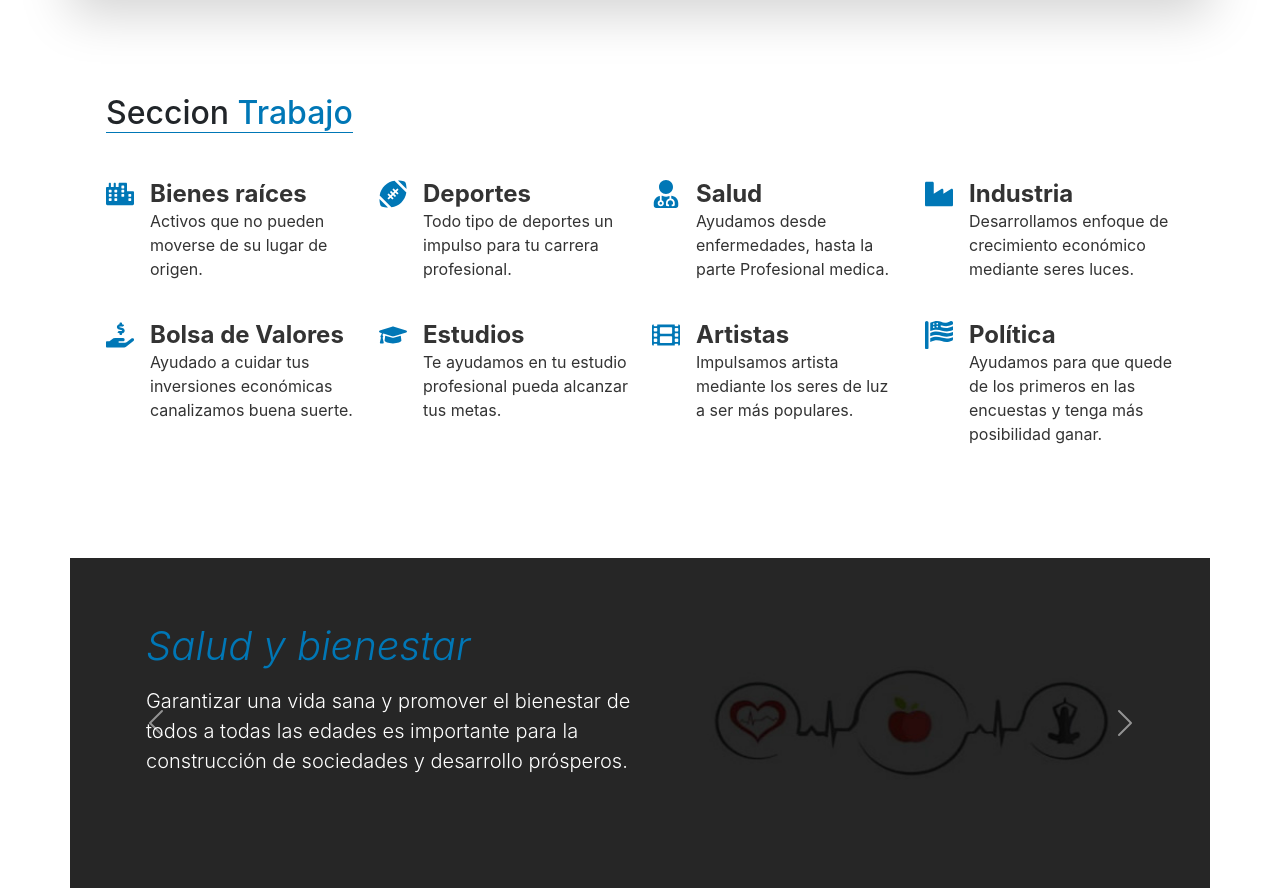
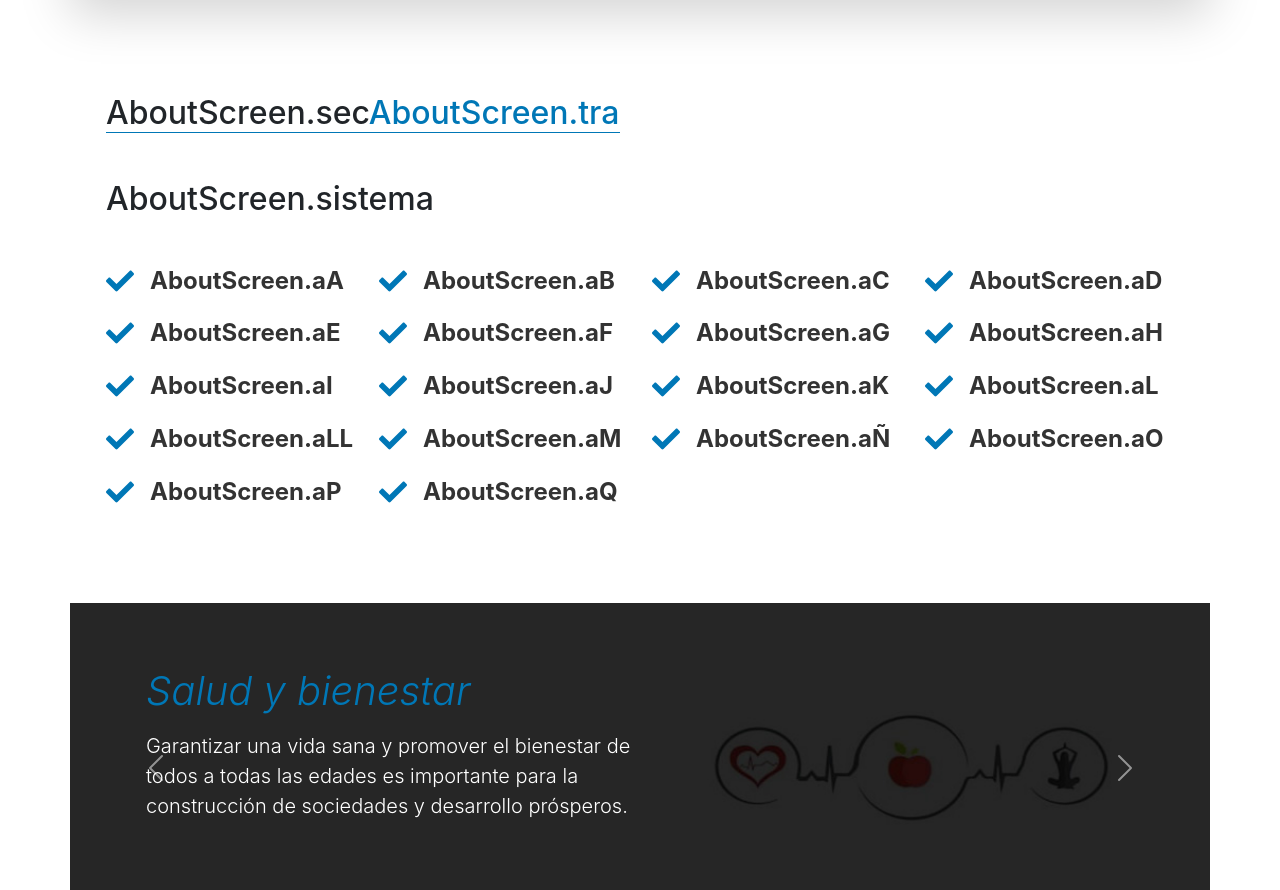
Before and after one commit to codigoarchivo/edgars_pendulum, a React (Create React App) app in the folder client/: page / in a window 1280 px wide. Shown: the part 1677-2567 px from the top of the page. Built offline with nearby package versions, Linux system fonts and the light colour scheme.

Commit message:
client/src/components/sectionAbout/AboutScreen.js: se agregaron las nuevas sistemas

```diff
--- a/client/src/components/sectionAbout/AboutScreen.js
+++ b/client/src/components/sectionAbout/AboutScreen.js
@@ -12,10 +12,18 @@ export const AboutScreen = () => {
             data-aos-duration="2000"
             className="border-color-cont"
           >
-            {t("AboutScreen.secciones")}
+            {t("AboutScreen.sec")}
             <span className="text-cont-primary">
-              {t("AboutScreen.trabajo")}
+              {t("AboutScreen.tra")}
             </span>
+          </span>
+        </h2>
+        <h2 className="mb-5">
+          <span
+            data-aos="fade-up"
+            data-aos-duration="2000"
+          >
+            {t("AboutScreen.sistema")}
           </span>
         </h2>
 
@@ -26,11 +34,10 @@ export const AboutScreen = () => {
               width="1.75em"
               height="1.75em"
             >
-              <i className="fas fa-city"></i>
+              <i class="fa fa-check"></i>
             </svg>
             <div className="text-cont-secondary">
-              <h4 className="fw-bold mb-0">{t("AboutScreen.bienes")}</h4>
-              <p>{t("AboutScreen.activos")}</p>
+              <h4 className="fw-bold mb-0">{t("AboutScreen.aA")}</h4>
             </div>
           </div>
           <div className="col d-flex align-items-start">
@@ -39,11 +46,10 @@ export const AboutScreen = () => {
               width="1.75em"
               height="1.75em"
             >
-              <i className="fas fa-football-ball"></i>
+              <i class="fa fa-check"></i>
             </svg>
             <div className="text-cont-secondary">
-              <h4 className="fw-bold mb-0">{t("AboutScreen.deportes")}</h4>
-              <p>{t("AboutScreen.tipo")}</p>
+              <h4 className="fw-bold mb-0">{t("AboutScreen.aB")}</h4>
             </div>
           </div>
           <div className="col d-flex align-items-start">
@@ -52,11 +58,10 @@ export const AboutScreen = () => {
               width="1.75em"
               height="1.75em"
             >
-              <i className="fas fa-user-md"></i>
+              <i class="fa fa-check"></i>
             </svg>
             <div className="text-cont-secondary">
-              <h4 className="fw-bold mb-0">{t("AboutScreen.salud")}</h4>
-              <p>{t("AboutScreen.ayudamos")}</p>
+              <h4 className="fw-bold mb-0">{t("AboutScreen.aC")}</h4>
             </div>
           </div>
           <div className="col d-flex align-items-start">
@@ -65,11 +70,10 @@ export const AboutScreen = () => {
               width="1.75em"
               height="1.75em"
             >
-              <i className="fas fa-industry"></i>
+              <i class="fa fa-check"></i>
             </svg>
             <div className="text-cont-secondary">
-              <h4 className="fw-bold mb-0">{t("AboutScreen.industria")}</h4>
-              <p>{t("AboutScreen.desarrollo")}</p>
+              <h4 className="fw-bold mb-0">{t("AboutScreen.aD")}</h4>
             </div>
           </div>
           <div className="col d-flex align-items-start">
@@ -78,11 +82,10 @@ export const AboutScreen = () => {
               width="1.75em"
               height="1.75em"
             >
-              <i className="fas fa-hand-holding-usd"></i>
+              <i class="fa fa-check"></i>
             </svg>
             <div className="text-cont-secondary">
-              <h4 className="fw-bold mb-0">{t("AboutScreen.bolsa")}</h4>
-              <p>{t("AboutScreen.cuidar")}</p>
+              <h4 className="fw-bold mb-0">{t("AboutScreen.aE")}</h4>
             </div>
           </div>
           <div className="col d-flex align-items-start">
@@ -91,11 +94,10 @@ export const AboutScreen = () => {
               width="1.75em"
               height="1.75em"
             >
-              <i className="fas fa-graduation-cap"></i>
+              <i class="fa fa-check"></i>
             </svg>
             <div className="text-cont-secondary">
-              <h4 className="fw-bold mb-0">{t("AboutScreen.estudios")}</h4>
-              <p>{t("AboutScreen.ayuda")}</p>
+              <h4 className="fw-bold mb-0">{t("AboutScreen.aF")}</h4>
             </div>
           </div>
           <div className="col d-flex align-items-start">
@@ -104,11 +106,10 @@ export const AboutScreen = () => {
               width="1.75em"
               height="1.75em"
             >
-              <i className="fas fa-film"></i>
+              <i class="fa fa-check"></i>
             </svg>
             <div className="text-cont-secondary">
-              <h4 className="fw-bold mb-0">{t("AboutScreen.artista")}</h4>
-              <p>{t("AboutScreen.impulsa")}</p>
+              <h4 className="fw-bold mb-0">{t("AboutScreen.aG")}</h4>
             </div>
           </div>
           <div className="col d-flex align-items-start">
@@ -116,12 +117,131 @@ export const AboutScreen = () => {
               className="bi text-cont-primary flex-shrink-0 me-3"
               width="1.75em"
               height="1.75em"
-              >
-              <i className="fas fa-flag-usa"></i>
+            >
+              <i class="fa fa-check"></i>
             </svg>
             <div className="text-cont-secondary">
-              <h4 className="fw-bold mb-0">{t("AboutScreen.politica")}</h4>
-              <p>{t("AboutScreen.primero")}</p>
+              <h4 className="fw-bold mb-0">{t("AboutScreen.aH")}</h4>
+            </div>
+          </div>
+          <div className="col d-flex align-items-start">
+            <svg
+              className="bi text-cont-primary flex-shrink-0 me-3"
+              width="1.75em"
+              height="1.75em"
+            >
+              <i class="fa fa-check"></i>
+            </svg>
+            <div className="text-cont-secondary">
+              <h4 className="fw-bold mb-0">{t("AboutScreen.aI")}</h4>
+            </div>
+          </div>
+          <div className="col d-flex align-items-start">
+            <svg
+              className="bi text-cont-primary flex-shrink-0 me-3"
+              width="1.75em"
+              height="1.75em"
+            >
+              <i class="fa fa-check"></i>
+            </svg>
+            <div className="text-cont-secondary">
+              <h4 className="fw-bold mb-0">{t("AboutScreen.aJ")}</h4>
+            </div>
+          </div>
+          <div className="col d-flex align-items-start">
+            <svg
+              className="bi text-cont-primary flex-shrink-0 me-3"
+              width="1.75em"
+              height="1.75em"
+            >
+              <i class="fa fa-check"></i>
+            </svg>
+            <div className="text-cont-secondary">
+              <h4 className="fw-bold mb-0">{t("AboutScreen.aK")}</h4>
+            </div>
+          </div>
+          <div className="col d-flex align-items-start">
+            <svg
+              className="bi text-cont-primary flex-shrink-0 me-3"
+              width="1.75em"
+              height="1.75em"
+            >
+              <i class="fa fa-check"></i>
+            </svg>
+            <div className="text-cont-secondary">
+              <h4 className="fw-bold mb-0">{t("AboutScreen.aL")}</h4>
+            </div>
+          </div>
+          <div className="col d-flex align-items-start">
+            <svg
+              className="bi text-cont-primary flex-shrink-0 me-3"
+              width="1.75em"
+              height="1.75em"
+            >
+              <i class="fa fa-check"></i>
+            </svg>
+            <div className="text-cont-secondary">
+              <h4 className="fw-bold mb-0">{t("AboutScreen.aLL")}</h4>
+            </div>
+          </div>
+          <div className="col d-flex align-items-start">
+            <svg
+              className="bi text-cont-primary flex-shrink-0 me-3"
+              width="1.75em"
+              height="1.75em"
+            >
+              <i class="fa fa-check"></i>
+            </svg>
+            <div className="text-cont-secondary">
+              <h4 className="fw-bold mb-0">{t("AboutScreen.aM")}</h4>
+            </div>
+          </div>
+          <div className="col d-flex align-items-start">
+            <svg
+              className="bi text-cont-primary flex-shrink-0 me-3"
+              width="1.75em"
+              height="1.75em"
+            >
+              <i class="fa fa-check"></i>
+            </svg>
+            <div className="text-cont-secondary">
+              <h4 className="fw-bold mb-0">{t("AboutScreen.aÑ")}</h4>
+            </div>
+          </div>
+          <div className="col d-flex align-items-start">
+            <svg
+              className="bi text-cont-primary flex-shrink-0 me-3"
+              width="1.75em"
+              height="1.75em"
+            >
+              <i class="fa fa-check"></i>
+            </svg>
+            <div className="text-cont-secondary">
+              <h4 className="fw-bold mb-0">{t("AboutScreen.aO")}</h4>
+            </div>
+          </div>
+          <div className="col d-flex align-items-start">
+            <svg
+              className="bi text-cont-primary flex-shrink-0 me-3"
+              width="1.75em"
+              height="1.75em"
+            >
+              <i class="fa fa-check"></i>
+            </svg>
+            <div className="text-cont-secondary">
+              <h4 className="fw-bold mb-0">{t("AboutScreen.aP")}</h4>
+            </div>
+          </div>
+          <div className="col d-flex align-items-start">
+            <svg
+              className="bi text-cont-primary flex-shrink-0 me-3"
+              width="1.75em"
+              height="1.75em"
+            >
+              <i class="fa fa-check"></i>
+            </svg>
+            <div className="text-cont-secondary">
+              <h4 className="fw-bold mb-0">{t("AboutScreen.aQ")}</h4>
             </div>
           </div>
         </div>
```
